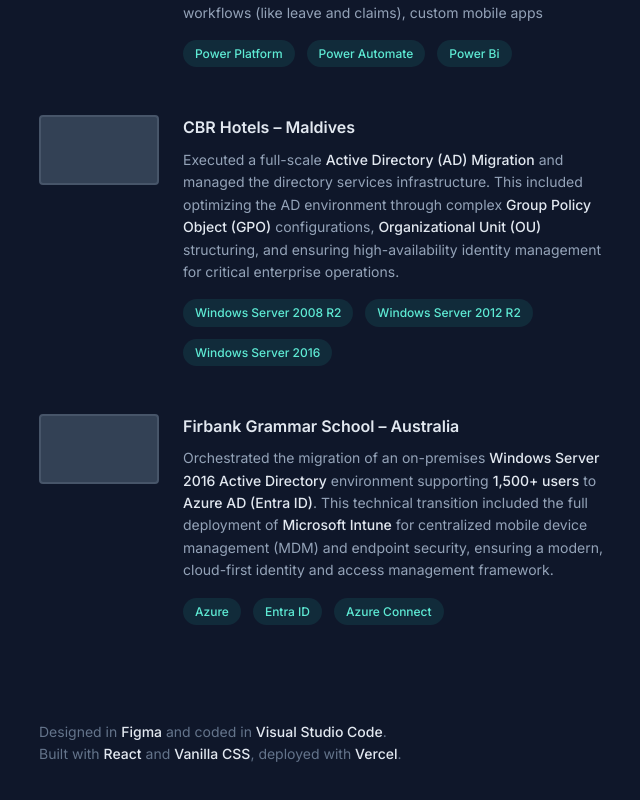
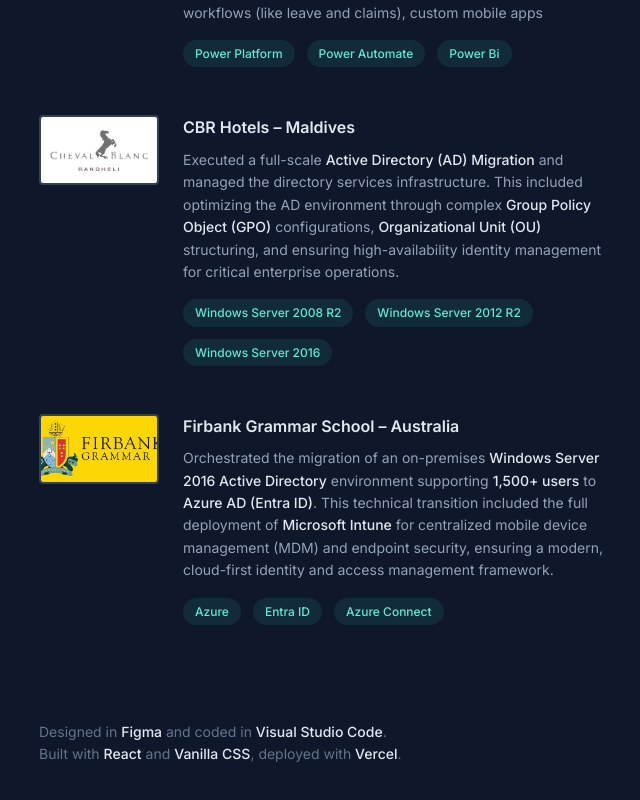
Before and after one commit to ravishan-lk/portfolio, a React (Vite) app: page / in a window 1280 px wide. Shown: the part 1625-2425 px from the top of the page, without its empty margins (601-1241 px from the left). Built offline with nearby package versions, Linux system fonts and the light colour scheme.

Commit message:
Add images for CBR Hotels and Firbank Grammar

```diff
--- a/src/App.jsx
+++ b/src/App.jsx
@@ -183,7 +183,7 @@
                 </li>
                 <li className="project-item">
                   <div className="project-image">
-                    <div className="img-placeholder"></div>
+                    <img src="/images/CBR.jpg" alt="CBR Hotels Project" className="project-img" />
                   </div>
                   <div className="project-details">
                     <h4 className="project-title">CBR Hotels – Maldives</h4>
@@ -197,7 +197,7 @@
                 </li>
                 <li className="project-item">
                   <div className="project-image">
-                    <div className="img-placeholder"></div>
+                    <img src="/images/Firbank.jpg" alt="Firbank Grammar Project" className="project-img" />
                   </div>
                   <div className="project-details">
                     <h4 className="project-title">Firbank Grammar School – Australia</h4>
```
Also changed, not shown: public/images/CBR.jpg (added), public/images/Firbank.jpg (added).
